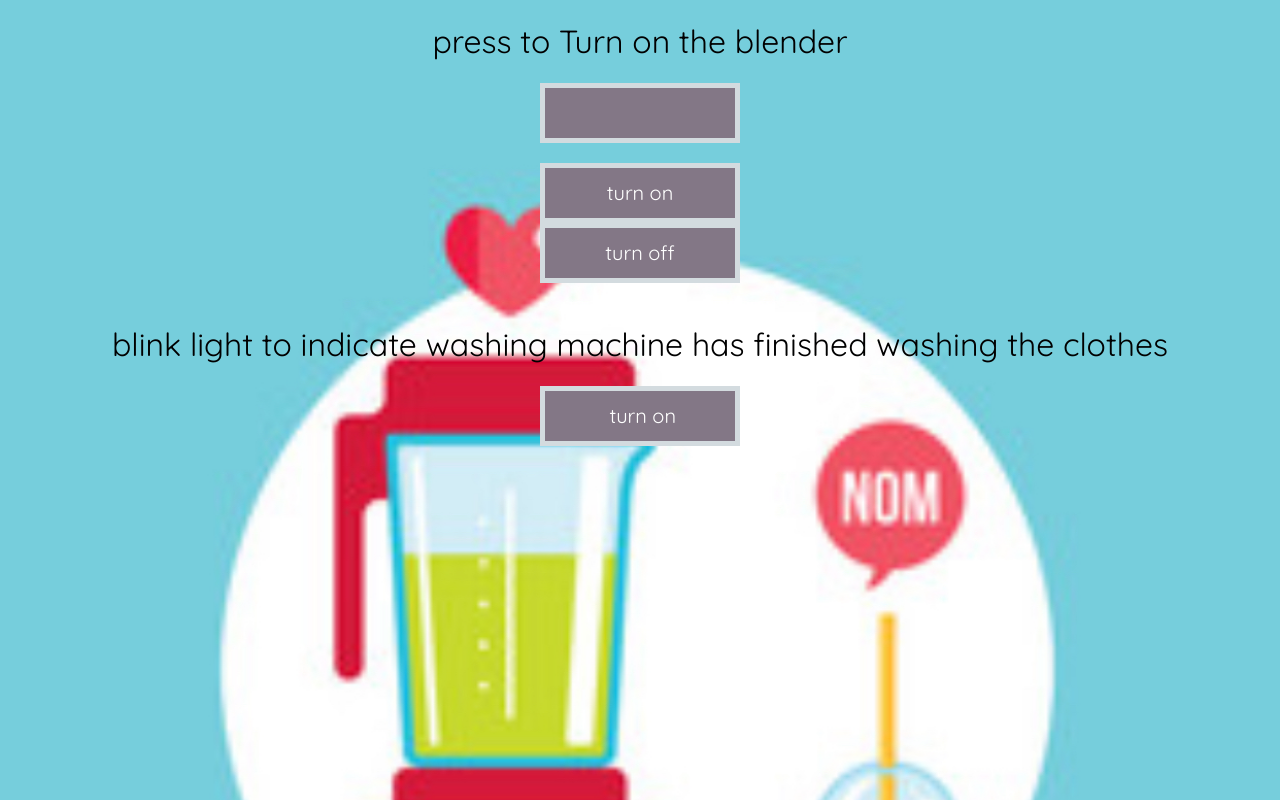
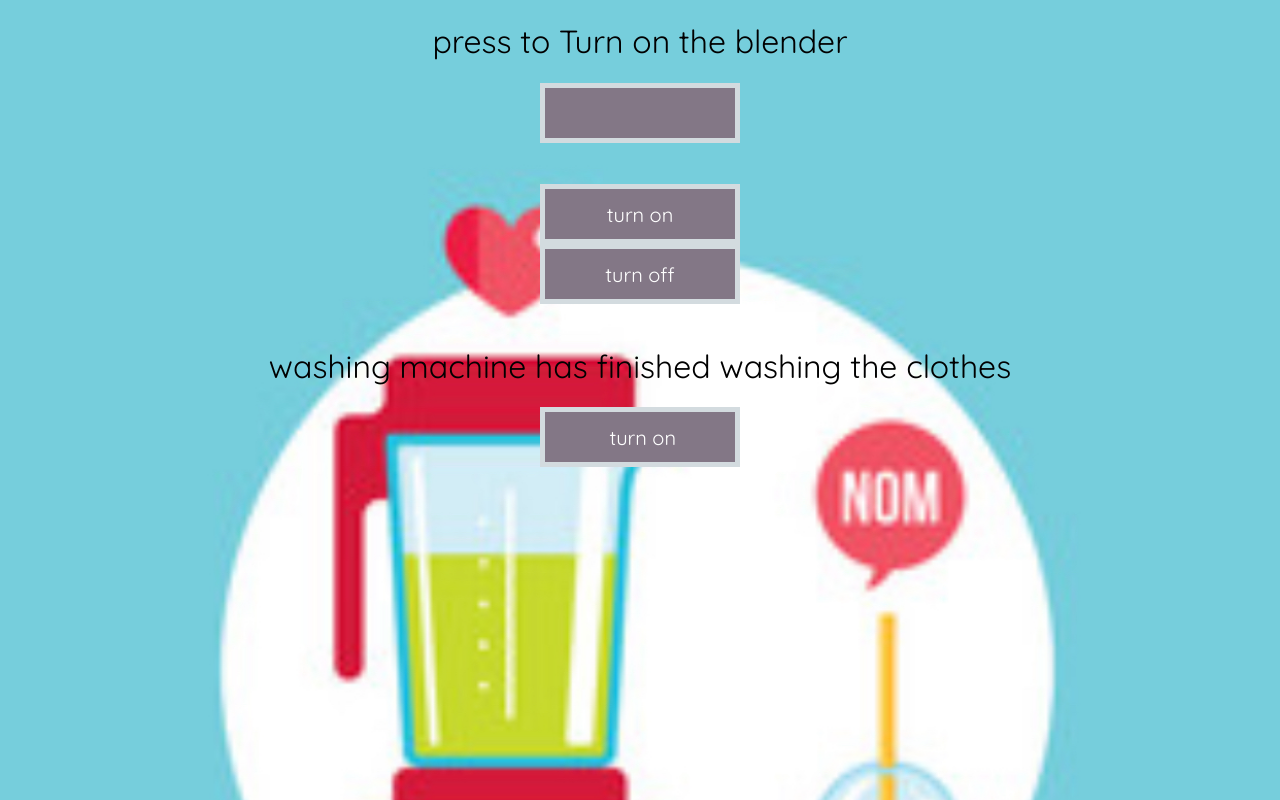
Before and after one commit to PedroMarinho2015/API_Lab, a website: page public/index.html in a window 1280 px wide. Drawn offline with Linux system fonts and the light colour scheme.

Commit message:
Update index.html

```diff
--- a/public/index.html
+++ b/public/index.html
@@ -17,6 +17,7 @@
 
     </div>
     <br>
+  <h1> </h1>
     <div class="grow">
       <input class ="connectButton" type="submit" value="turn on"  onclick="send('button2Pressed');">
 
@@ -28,7 +29,7 @@
     </div>
 
     <br>
-   <h1>blink light to indicate washing machine has finished washing the clothes</h1>
+   <h1> washing machine has finished washing the clothes</h1>
     <div class="grow">
       <input class ="connectButton" type="submit" value=" turn on"  onclick="send('button4Pressed');">
 
```
